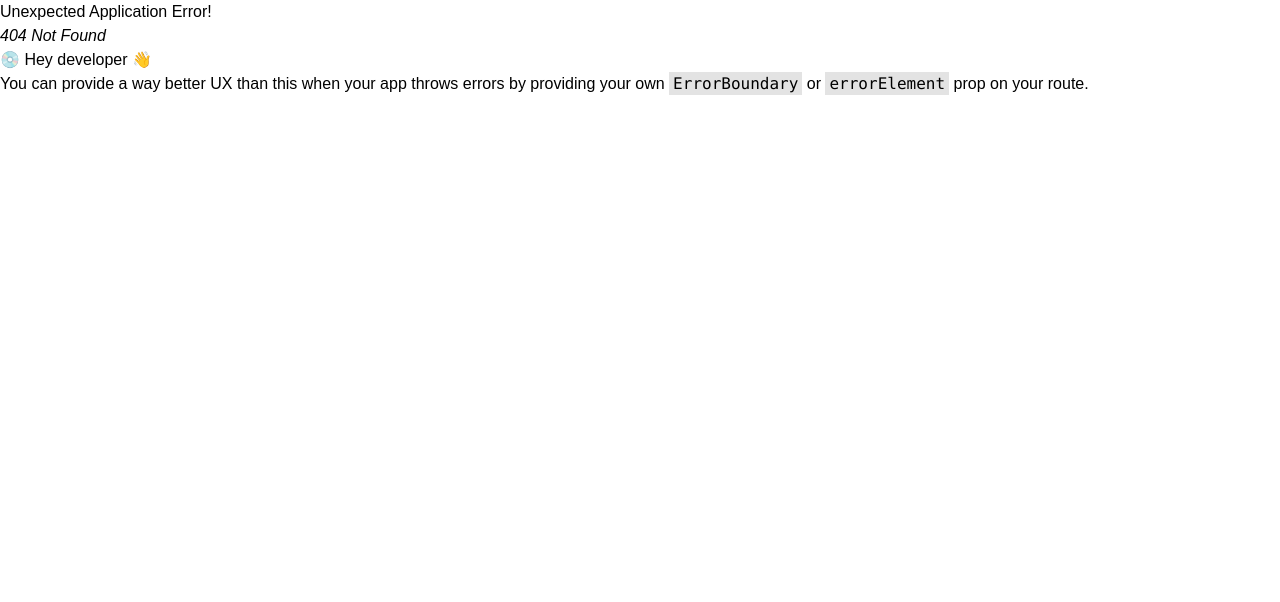
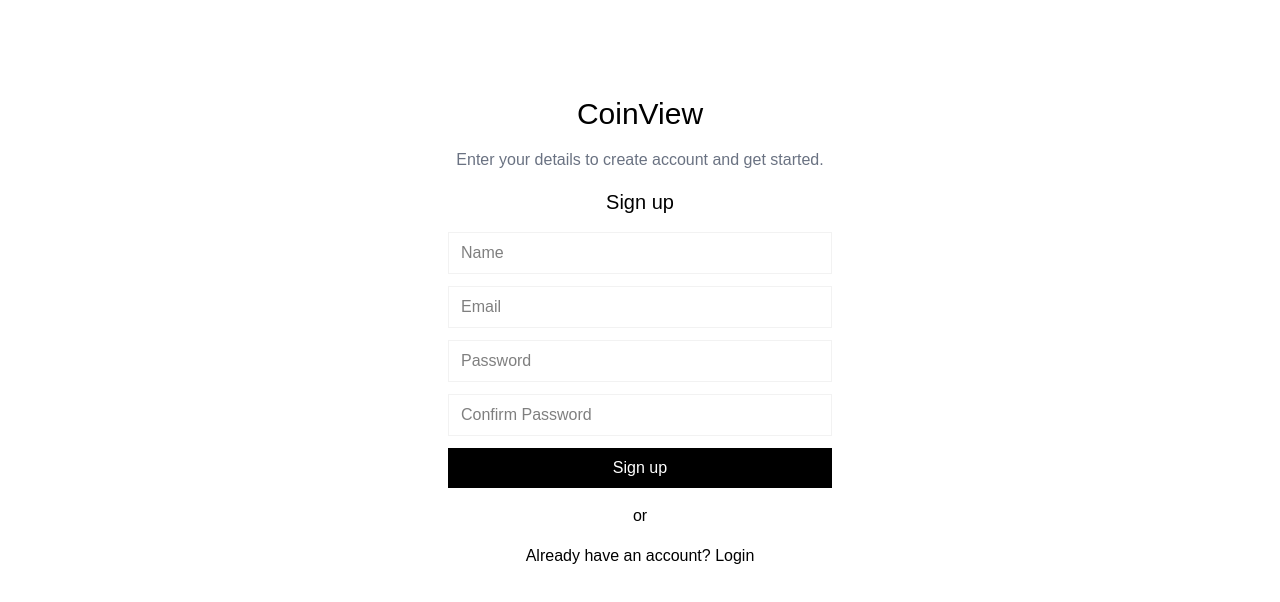
Before and after one commit to zakharilchuk/crypto-portfolio-client, a React (Vite) app: page /signup in a window 1280 px wide. Before the commit this address had no page. Shown: the top 602 px of the page. Built offline with nearby package versions, Linux system fonts and the light colour scheme; a web font is replaced by a local one.

Commit message:
add login and register pages

```diff
--- a/package.json
+++ b/package.json
@@ -14,6 +14,7 @@
     "axios": "^1.13.2",
     "react": "^19.2.0",
     "react-dom": "^19.2.0",
+    "react-hook-form": "^7.66.1",
     "react-router-dom": "^7.9.6",
     "tailwindcss": "^4.1.17"
   },
--- /dev/null
+++ b/src/components/InputForm.tsx
@@ -0,0 +1,24 @@
+import type { UseFormRegisterReturn } from "react-hook-form";
+
+interface InputFormProps {
+  type: string;
+  placeholder: string;
+  register: UseFormRegisterReturn;
+  error?: string;
+}
+
+function InputForm({ type, placeholder, register, error }: InputFormProps) {
+  return (
+    <div className="w-full">
+      <input
+        type={type}
+        placeholder={placeholder}
+        {...register}
+        className="border border-[#f2f2f2] px-3 py-2 focus:outline-none w-full"
+      />
+      {error && <p className="text-red-500 text-sm">{error}</p>}
+    </div>
+  );
+}
+
+export default InputForm;
--- a/src/components/Navbar.tsx
+++ b/src/components/Navbar.tsx
@@ -1,4 +1,4 @@
-import { useEffect, useState } from "react";
+import { useEffect, useState, useCallback } from "react";
 import { Link } from "react-router-dom";
 import fetchCryptoData from "../services/fetchCryptoPrices";
 
@@ -10,24 +10,24 @@ interface CryptoToken {
 
 function Navbar() {
   const [cryptoData, setCryptoData] = useState<CryptoToken[] | null>(null);
+
+  const loadCryptoData = useCallback(async () => {
+    const result = await fetchCryptoData();
+    setCryptoData(
+      result.map((token: CryptoToken) => ({
+        ...token,
+        lastPrice: Number(token.lastPrice).toFixed(2),
+        priceChangePercent: Number(token.priceChangePercent).toFixed(2),
+      }))
+    );
+  }, []);
+
   useEffect(() => {
-    async function loadCryptoData() {
-      const result = await fetchCryptoData();
-      const filteredData = result.map((token: CryptoToken) => {
-        return {
-          ...token,
-          lastPrice: parseFloat(token.lastPrice).toFixed(2),
-          priceChangePercent: parseFloat(token.priceChangePercent).toFixed(2),
-        };
-      });
-      setCryptoData(filteredData);
-    }
-
-    const intervalId = setInterval(loadCryptoData, 10000);
-    loadCryptoData();
-
+    const start = async () => loadCryptoData();
+    start();
+    const intervalId = setInterval(start, 10000);
     return () => clearInterval(intervalId);
-  }, []);
+  }, [loadCryptoData]);
   return (
     <nav className="flex justify-between px-128 py-4 text-base">
       <Link to="/" className="text-balance">
@@ -46,7 +46,7 @@ function Navbar() {
                 )}
                 {token.priceChangePercent}%
               </span>
-              {index < cryptoData.length - 1 && ' | '}
+              {index < cryptoData.length - 1 && " | "}
             </p>
           ))
         ) : (
@@ -54,10 +54,10 @@ function Navbar() {
         )}
       </div>
       <div className="flex gap-4">
-        <Link to="/" className="hover:underline">
+        <Link to="/login" className="hover:underline">
           Login
         </Link>
-        <Link to="/" className="hover:underline">
+        <Link to="/signup" className="hover:underline">
           Sign up
         </Link>
       </div>
--- /dev/null
+++ b/src/components/SubmitButtonForm.tsx
@@ -0,0 +1,5 @@
+function SubmitButtonForm({text}: {text: string}) {
+  return <button type="submit" className="bg-black text-white px-4 py-2 cursor-pointer hover:opacity-85 w-full">{text}</button>;
+}
+
+export default SubmitButtonForm;
--- a/src/pages/Home.tsx
+++ b/src/pages/Home.tsx
@@ -19,7 +19,7 @@ function Home() {
           </div>
           <img src={coinsHomeImg} alt="Coins" />
           <Link
-            to="/"
+            to="/signup"
             className="bg-black text-white px-4 py-2 cursor-pointer hover:opacity-85"
           >
             Get started
--- /dev/null
+++ b/src/pages/Login.tsx
@@ -0,0 +1,84 @@
+import { Link } from "react-router-dom";
+import InputForm from "../components/InputForm";
+import SubmitButtonForm from "../components/SubmitButtonForm";
+import { useForm } from "react-hook-form";
+
+interface LoginFormData {
+  email: string;
+  password: string;
+}
+
+function Login() {
+  const {
+    register,
+    handleSubmit,
+    formState: { errors },
+  } = useForm<LoginFormData>();
+
+  const onSubmit = (data: LoginFormData) => {
+    console.log(data);
+    // Handle the login logic here
+  };
+  return (
+    <div className="flex flex-col gap-4 items-center justify-center mt-24">
+      <Link to="/" className="text-3xl">
+        CoinView
+      </Link>
+      <p className="text-gray-500">
+        Enter your email and password to access your account.
+      </p>
+      <p className="text-xl font-medium">Login</p>
+      <form
+        onSubmit={handleSubmit(onSubmit)}
+        className="flex flex-col items-center gap-3 max-w-sm mx-auto w-full"
+      >
+        <InputForm
+          type="email"
+          placeholder="Email"
+          register={register("email", {
+            required: {
+              value: true,
+              message: "Email is required.",
+            },
+            pattern: {
+              value: /^[a-zA-Z0-9._-]+@[a-zA-Z0-9.-]+\.[a-zA-Z]{2,4}$/,
+              message: "Please enter a valid email address.",
+            },
+          })}
+          error={errors.email?.message}
+        />
+        <InputForm
+          type="password"
+          placeholder="Password"
+          register={register("password", {
+            required: {
+              value: true,
+              message: "Password is required.",
+            },
+            pattern: {
+              value:
+                /^(?=.*[a-z])(?=.*[A-Z])(?=.*\d)(?=.*[@$!%*?&])[A-Za-z\d@$!%*?&]+$/,
+              message:
+                "Password must contain at least one lowercase letter, one uppercase letter, one number, one special character.",
+            },
+            minLength: {
+              value: 8,
+              message: "Password must be at least 8 characters long.",
+            },
+          })}
+          error={errors.password?.message}
+        />
+        <SubmitButtonForm text="Login" />
+      </form>
+      <span>or</span>
+      <p>
+        Don't have an account?{" "}
+        <Link to="/signup" className="text-balance hover:underline">
+          Sign up
+        </Link>
+      </p>
+    </div>
+  );
+}
+
+export default Login;
--- /dev/null
+++ b/src/pages/Signup.tsx
@@ -0,0 +1,114 @@
+import { Link } from "react-router-dom";
+import InputForm from "../components/InputForm";
+import SubmitButtonForm from "../components/SubmitButtonForm";
+import { useForm } from "react-hook-form";
+
+interface SignupFormData {
+  name: string;
+  email: string;
+  password: string;
+  confirmPassword: string;
+}
+
+function Signup() {
+  const {
+    register,
+    handleSubmit,
+    formState: { errors },
+  } = useForm<SignupFormData>();
+
+  const onSubmit = (data: SignupFormData) => {
+    console.log(data);
+    // Handle the signup logic here
+  };
+  return (
+    <div className="flex flex-col gap-4 items-center justify-center mt-24">
+      <Link to="/" className="text-3xl">
+        CoinView
+      </Link>
+      <p className="text-gray-500">
+        Enter your details to create account and get started.
+      </p>
+      <p className="text-xl font-medium">Sign up</p>
+      <form
+        onSubmit={handleSubmit(onSubmit)}
+        className="flex flex-col items-center gap-3 max-w-sm mx-auto w-full"
+      >
+        <InputForm
+          type="text"
+          placeholder="Name"
+          register={register("name", {
+            required: {
+              value: true,
+              message: "Name is required.",
+            },
+            minLength: {
+              value: 2,
+              message: "Name must be at least 2 characters long.",
+            },
+          })}
+          error={errors.name?.message}
+        />
+        <InputForm
+          type="email"
+          placeholder="Email"
+          register={register("email", {
+            required: {
+              value: true,
+              message: "Email is required.",
+            },
+            pattern: {
+              value: /^[a-zA-Z0-9._-]+@[a-zA-Z0-9.-]+\.[a-zA-Z]{2,4}$/,
+              message: "Please enter a valid email address.",
+            },
+          })}
+          error={errors.email?.message}
+        />
+        <InputForm
+          type="password"
+          placeholder="Password"
+          register={register("password", {
+            required: {
+              value: true,
+              message: "Password is required.",
+            },
+            pattern: {
+                value:
+                  /^(?=.*[a-z])(?=.*[A-Z])(?=.*\d)(?=.*[@$!%*?&])[A-Za-z\d@$!%*?&]+$/,
+                message:
+                  'Password must contain at least one lowercase letter, one uppercase letter, one number, one special character.',
+              },
+            minLength: {
+              value: 8,
+              message: "Password must be at least 8 characters long.",
+            },
+          })}
+          error={errors.password?.message}
+        />
+        <InputForm
+          type="password"
+          placeholder="Confirm Password"
+          register={register("confirmPassword", {
+            required: {
+              value: true,
+              message: "Please confirm your password.",
+            },
+            validate: (value, formValues) =>
+              value === formValues.password || "Passwords do not match.",
+          })}
+          error={errors.confirmPassword?.message}
+        />
+        <SubmitButtonForm text="Sign up" />
+      </form>
+      <span>or</span>
+      <p>
+        Already have an account?{" "}
+        <Link to="/login" className="text-balance hover:underline">
+          Login
+        </Link>
+      </p>
+    </div>
+  );
+}
+
+export default Signup;
```
Also changed, not shown: src/router.tsx (+10 -0 lines), 1 other file (tests, documents, lock files or other folders).
